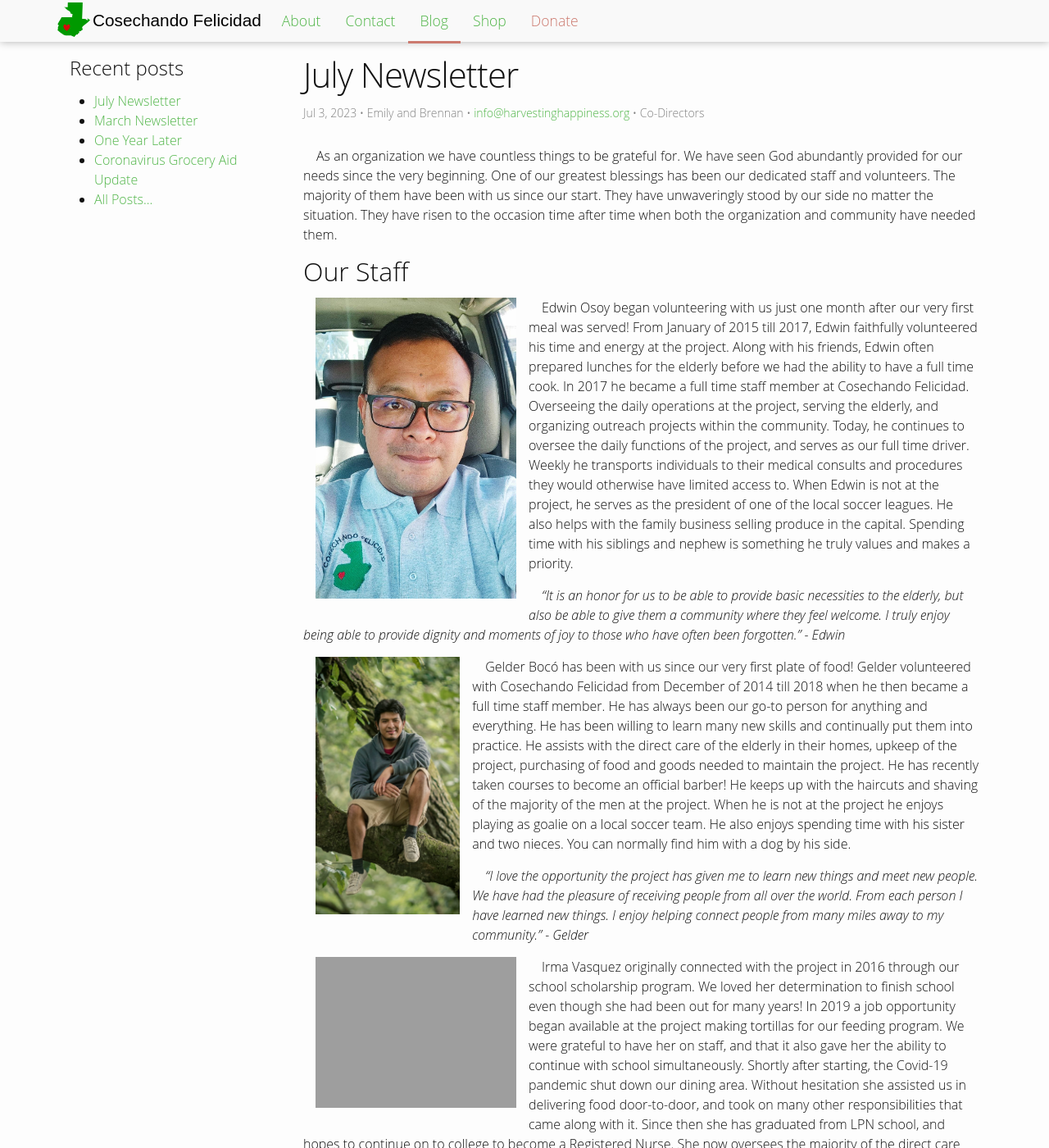
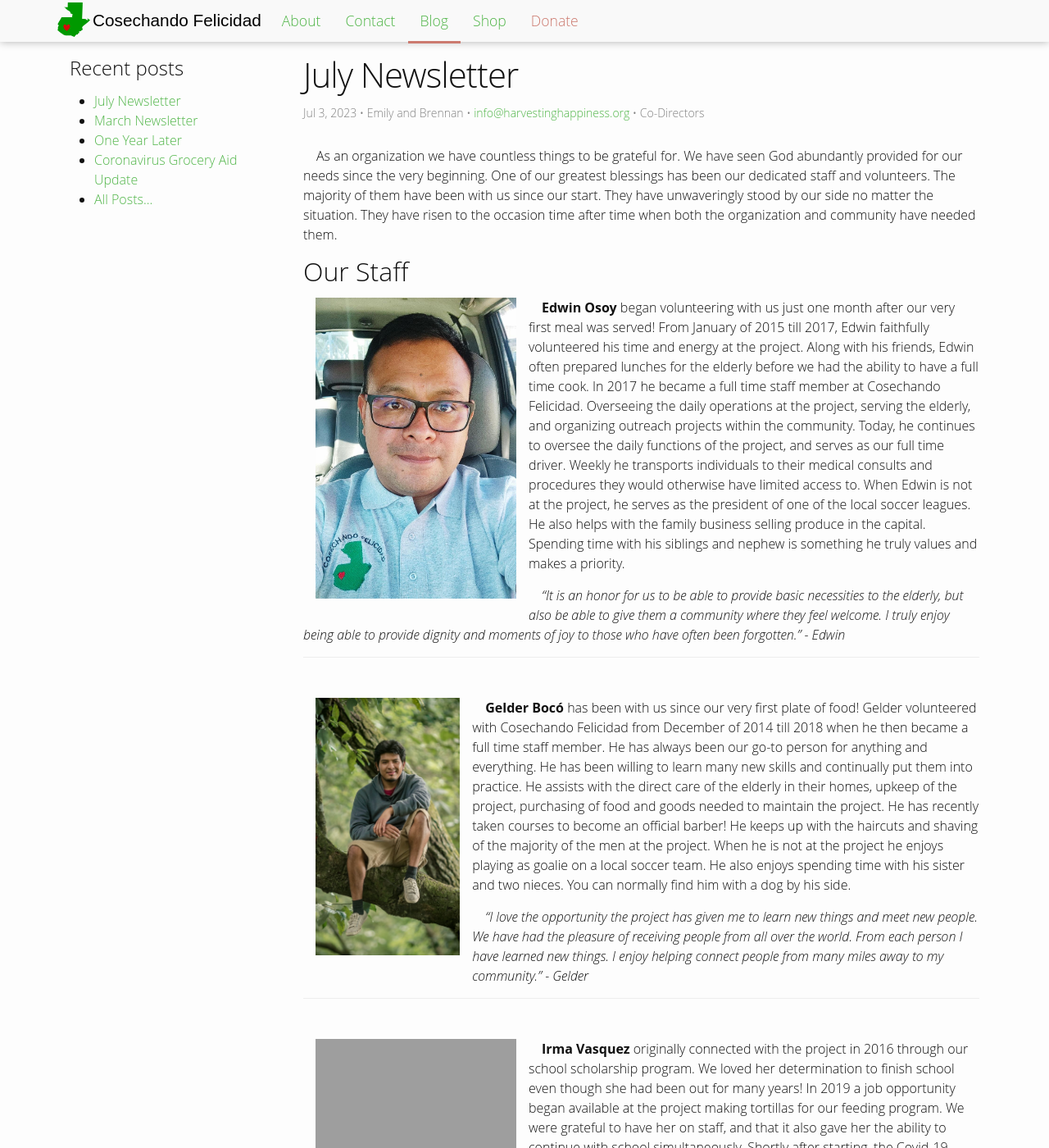
Before and after one commit to harvestinghappiness/harvestinghappiness.github.io, a Jekyll site: the page built from _posts/2023-07-03-July-Newsletter.md, in a window 1280 px wide and 1400 px high. Shown: the whole window at 82% size. Built offline with Jekyll 4.4.1, drawn with Linux system fonts in a browser that asks for light colours; comment, search, counter and statistics services are not loaded; some of the changed text lies outside the part shown.

Commit message:
ok one more style edit

```diff
--- a/_posts/2023-07-03-July-Newsletter.md
+++ b/_posts/2023-07-03-July-Newsletter.md
@@ -13,37 +13,52 @@ As an organization we have countless things to be grateful for. We have seen God
 ## Our Staff
 
 {% include figure.html src="blog-07-03-2023/1-edwin.jpg" size="third" alt="Edwin Osoy" %}
-Edwin Osoy began volunteering with us just one month after our very first meal was served! From January of 2015 till 2017, Edwin faithfully volunteered his time and energy at the project. Along with his friends, Edwin often prepared lunches for the elderly before we had the ability to have a full time cook. In 2017 he became a full time staff member at Cosechando Felicidad. Overseeing the daily operations at the project, serving the elderly, and organizing outreach projects within the community. Today, he continues to oversee the daily functions of the project, and serves as our full time driver. Weekly he transports individuals to their medical consults and procedures they would otherwise have limited access to.
+__Edwin Osoy__ began volunteering with us just one month after our very first meal was served! From January of 2015 till 2017, Edwin faithfully volunteered his time and energy at the project. Along with his friends, Edwin often prepared lunches for the elderly before we had the ability to have a full time cook. In 2017 he became a full time staff member at Cosechando Felicidad. Overseeing the daily operations at the project, serving the elderly, and organizing outreach projects within the community. Today, he continues to oversee the daily functions of the project, and serves as our full time driver. Weekly he transports individuals to their medical consults and procedures they would otherwise have limited access to.
 When Edwin is not at the project, he serves as the president of one of the local soccer leagues. He also helps with the family business selling produce in the capital. Spending time with his siblings and nephew is something he truly values and makes a priority.
 
 _"It is an honor for us to be able to provide basic necessities to the elderly, but also be able to give them a community where they feel welcome. I truly enjoy being able to provide dignity and moments of joy to those who have often been forgotten." - Edwin_
 
+<hr>
+<br>
+
 {% include figure.html src="blog-07-03-2023/2-gelder.jpg" size="quarter" alt="Gelder Bocó" %}
-Gelder Bocó has been with us since our very first plate of food! Gelder volunteered with Cosechando Felicidad from December of 2014 till 2018 when he then became a full time staff member. He has always been our go-to person for anything and everything. He has been willing to learn many new skills and continually put them into practice. He assists with the direct care of the elderly in their homes, upkeep of the project, purchasing of food and goods needed to maintain the project. He has recently taken courses to become an official barber! He keeps up with the haircuts and shaving of the majority of the men at the project.
+__Gelder Bocó__ has been with us since our very first plate of food! Gelder volunteered with Cosechando Felicidad from December of 2014 till 2018 when he then became a full time staff member. He has always been our go-to person for anything and everything. He has been willing to learn many new skills and continually put them into practice. He assists with the direct care of the elderly in their homes, upkeep of the project, purchasing of food and goods needed to maintain the project. He has recently taken courses to become an official barber! He keeps up with the haircuts and shaving of the majority of the men at the project.
 When he is not at the project he enjoys playing as goalie on a local soccer team. He also enjoys spending time with his sister and two nieces. You can normally find him with a dog by his side.
 
 _"I love the opportunity the project has given me to learn new things and meet new people. We have had the pleasure of receiving people from all over the world. From each person I have learned new things. I enjoy helping connect people from many miles away to my community." - Gelder_
 
+<hr>
+<br>
+
 {% include figure.html src="blog-07-03-2023/3-irma.jpg" size="third" alt="Irma Vasquez" %}
-Irma Vasquez originally connected with the project in 2016 through our school scholarship program. We loved her determination to finish school even though she had been out for many years! In 2019 a job opportunity began available at the project making tortillas for our feeding program. We were grateful to have her on staff, and that it also gave her the ability to continue with school simultaneously. Shortly after starting, the Covid-19 pandemic shut down our dining area. Without hesitation she assisted us in delivering food door-to-door, and took on many other responsibilities that came along with it. Since then she has graduated from LPN school, and hopes to continue on to college to become a Registered Nurse. She now oversees the majority of the direct care provided to our abuelos in their homes. She also helps with home visits and the daily functions of the project. She excels in providing dignified and quality direct care to those who need it most.
+__Irma Vasquez__ originally connected with the project in 2016 through our school scholarship program. We loved her determination to finish school even though she had been out for many years! In 2019 a job opportunity began available at the project making tortillas for our feeding program. We were grateful to have her on staff, and that it also gave her the ability to continue with school simultaneously. Shortly after starting, the Covid-19 pandemic shut down our dining area. Without hesitation she assisted us in delivering food door-to-door, and took on many other responsibilities that came along with it. Since then she has graduated from LPN school, and hopes to continue on to college to become a Registered Nurse. She now oversees the majority of the direct care provided to our abuelos in their homes. She also helps with home visits and the daily functions of the project. She excels in providing dignified and quality direct care to those who need it most.
 Irma is currently continuing in school and working on entrance exams into several colleges. She enjoys studying science and is always curious to learn more about everything around her. Her favorite thing is going home to her puppy at the end of the day.
 
 _"I love being able to be a listening ear for the elderly we serve. It is a joy to be a part of the solution to some of their problems. Cosechando Felicidad has given me the ability to finish school, and even continue on. Due to the stressful nature of the work, they will always be times we disagree, but those are only moments. At the end of the day, we are united as one for the same cause. It is a beautiful thing to be able to remind people that they belong, and that they are never forgotten." - Irma_
 
+<hr>
+<br>
+
 {% include figure.html src="blog-07-03-2023/4-ingrid.jpg" size="third" alt="Ingrid Vasquez" %}
-Ingrid Vasquez was our very first staff member- joining us in 2015! She has been our full time cook for the last eight years. There is truly no quantity of people she is unable to cook for. We are so thankful for her and her passion for the food she makes. Each dish is made with attention to detail and the perfect balance of flavors. Serving nutritious food that everyone loves is what Ingrid does best! She has always been willing to help with whatever is needed to best serve the abuelos.
+__Ingrid Vasquez__ was our very first staff member- joining us in 2015! She has been our full time cook for the last eight years. There is truly no quantity of people she is unable to cook for. We are so thankful for her and her passion for the food she makes. Each dish is made with attention to detail and the perfect balance of flavors. Serving nutritious food that everyone loves is what Ingrid does best! She has always been willing to help with whatever is needed to best serve the abuelos.
 Ingrid enjoys spending time with her grandchildren, weaving, and embroidering by hand. She is always busy cooking for a crowd even when she is not at the project.
 
 _I like to cook for the abuelos, but more than that I enjoy serving the food I have cooked. I love to see them happy, among their friends, enjoying a meal together." - Ingrid_
 
+<hr>
+<br>
+
 {% include figure.html src="blog-07-03-2023/5-jessica.jpg" size="third" alt="Jessica Sicajau" %}
-Jessica Sicajau began working part-time at the project in 2021. She helped us cover holidays, weekends and times we had events planned for our abuelos. Jessica has the most contagious laugh and light hearted spirit. We were so thankful to be able to transfer her to a full time position in 2022! She is a jack of all trades, and fills in all the gaps at the project! Two days a week she makes tortillas for the feeding program, two days a week she assists with home visits and maintenance of the abueloʼs homes, and on Sundays she is our cook. We are forever grateful for her willingness and ability to help wherever needed. Jessica can always be found sitting and talking to the abuelos while they eat. Her genuine concern for them and their wellbeing is evident in everything she does.
+__Jessica Sicajau__ began working part-time at the project in 2021. She helped us cover holidays, weekends and times we had events planned for our abuelos. Jessica has the most contagious laugh and light hearted spirit. We were so thankful to be able to transfer her to a full time position in 2022! She is a jack of all trades, and fills in all the gaps at the project! Two days a week she makes tortillas for the feeding program, two days a week she assists with home visits and maintenance of the abueloʼs homes, and on Sundays she is our cook. We are forever grateful for her willingness and ability to help wherever needed. Jessica can always be found sitting and talking to the abuelos while they eat. Her genuine concern for them and their wellbeing is evident in everything she does.
 Jessica has two elementary aged daughters as well as a one and half year old son. When she is not at the project she helps her husband with their harvest of tomatoes and snap peas. She also enjoys cooking and trying new recipes.
 
 _"—------"_
 
+<hr>
+<br>
+
 {% include figure.html src="blog-07-03-2023/6-judith.jpg" size="third" alt="Judith Limon" %}
-Judith Limon is currently twenty years olds and began working part-time at the project in September of 2021. She was referred to us when we were looking for additional help for the feeding program. Judith seamlessly began serving alongside us, helping both make and serve food! She is such a calm and gentle soul that the abuelos quickly became attached to her. Her quiet presence does not go unnoticed. Her hard work, dedication and responsible character speak volumes!
+__Judith Limon__ is currently twenty years olds and began working part-time at the project in September of 2021. She was referred to us when we were looking for additional help for the feeding program. Judith seamlessly began serving alongside us, helping both make and serve food! She is such a calm and gentle soul that the abuelos quickly became attached to her. Her quiet presence does not go unnoticed. Her hard work, dedication and responsible character speak volumes!
 When Judith is not at the project she enjoys weaving, helping her mother with household chores, and cooking.
 
 _"I love being able to care for and love on the abuelos that come to the project. I have learned a lot since starting here. It has helped me come out of my shell and make lifelong connections." - Judith_
```
